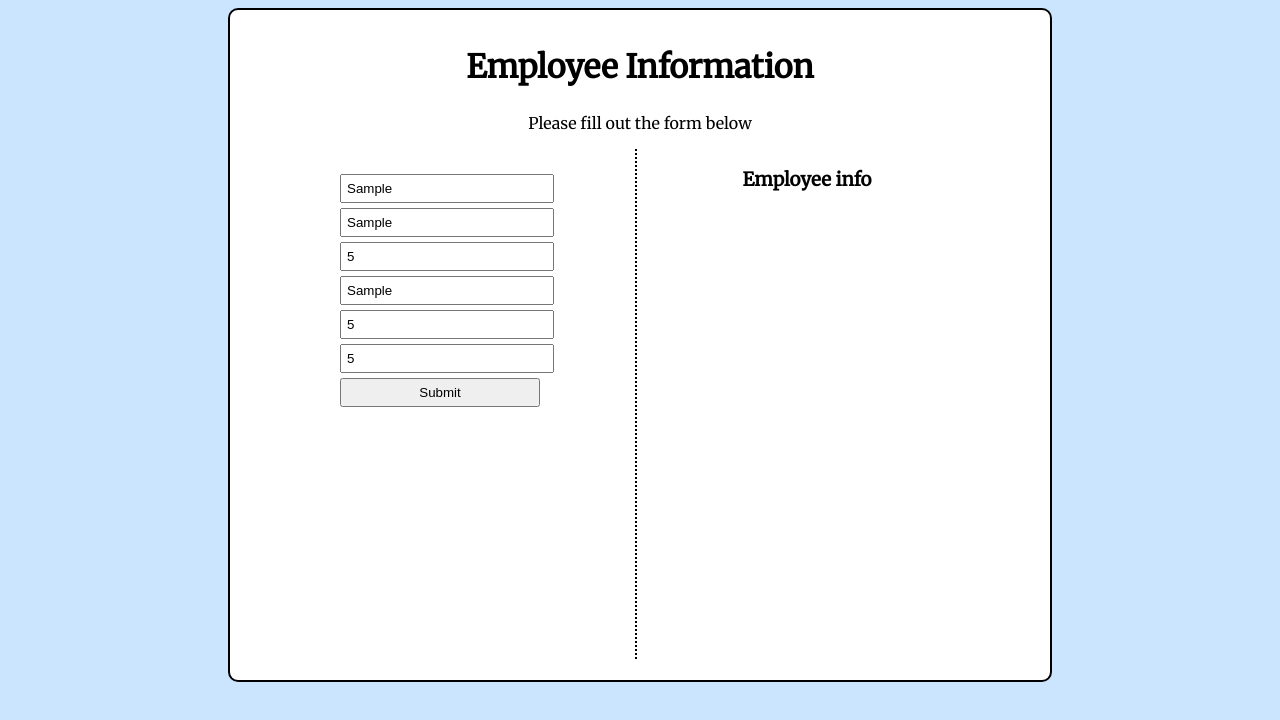
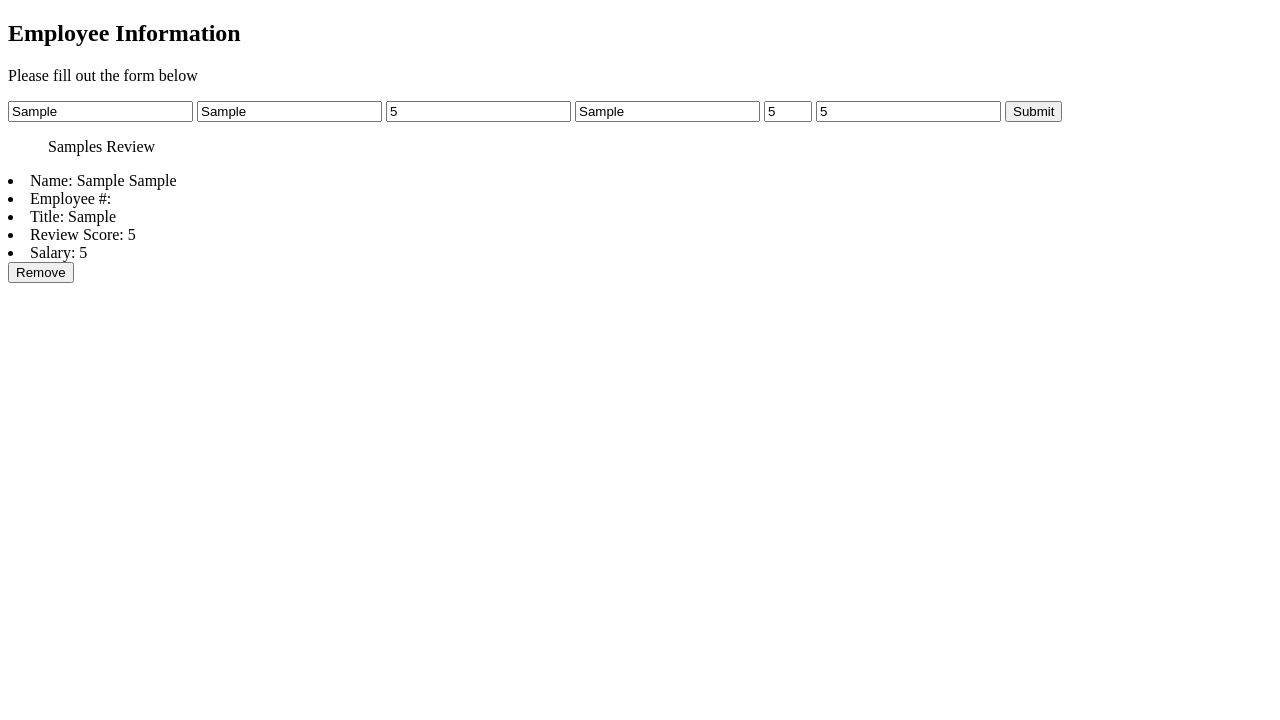
Before and after one commit to cwklausing/weekend_challenge_01, a plain HTML site: page index.html in a window 1280 px wide. Both pictures are taken after typing "Sample", "Sample", "5", "Sample", "5", "5" into the empty fields and a click on the input "Submit". Drawn offline with nearby package versions, Linux system fonts and the light colour scheme.

Commit message:
Handlebars delivers form, no remove func

```diff
--- a/index.html
+++ b/index.html
@@ -2,8 +2,8 @@
 <html>
 <head>
 	<title>Weekend Challenge 1</title>
-	<link href="styles.css" rel="stylesheet"></link>
-	<link href='https://fonts.googleapis.com/css?family=Merriweather' rel='stylesheet' type='text/css'>
+<!-- 	<link href="styles.css" rel="stylesheet"></link>
+ -->	<link href='https://fonts.googleapis.com/css?family=Merriweather' rel='stylesheet' type='text/css'>
 </head>
 <body>
 <div class = "center">
@@ -12,12 +12,12 @@
 
 	<!-- Employee form. All fields required -->
 	<form>
-		<input type = "text" placeholder = "First" name = "firstName" required></input>
-		<input type = "text" placeholder = "Last" name = "lastName" required></input>
+		<input type = "text" placeholder = "First" id = "firstName" required></input>
+		<input type = "text" placeholder = "Last" id = "lastName" required></input>
 		<input type = "number" placeholder = "Employee #" name = "empNumber" required></input>
-		<input type = "text" placeholder = "Title" name = "empTitle" required></input>
-		<input type = "number" min = "0" max = "5" size = "12em" placeholder = "Review Score"name = "reviewScore" reqired></input>
-		<input type = "number" placeholder = "Salary" name = "salary" required></input>
+		<input type = "text" placeholder = "Title" id = "empTitle" required></input>
+		<input type = "number" min = "0" max = "5" size = "12em" placeholder = "Review Score" id = "reviewScore" reqired></input>
+		<input type = "number" placeholder = "Salary" id = "salary" required></input>
 		<input type = "submit" value ="Submit"></input>
 	</form>
 
@@ -28,8 +28,8 @@
 		{{#each employees}}
 		<ul>{{firstName}}s Review</ul>
 		<li>Name: {{firstName}} {{lastName}}</li>
-		<li>Employee Number: {{empNumber}}</li>
-		<li>{{empTitle}}</li>
+		<li>Employee #: {{empNumber}}</li>
+		<li>Title: {{empTitle}}</li>
 		<li>Review Score: {{reviewScore}}</li>
 		<li>Salary: {{salary}}</li>
 		<button>Remove</button>
--- a/script.js
+++ b/script.js
@@ -11,28 +11,11 @@ function Employee(firstName, lastName, empNumber, empTitle, reviewScore, salary)
 //list for storing employees
 var list = [];
 
-//Antoinette's example had this--but do I need it?
-function renderProfile(employeeList) {
-	//passed data to template
-	var compiledHtml = template({employees: employeeList});
-	//Why slice?
-	this.getList = function() {
-		return list.slice(0);
-	};
-	this.addEmployee = function(employee) {
-		list.push(employee)
-	};
-};
-
+$(function() {
 
 	//Compiling template
 	var template = Handlebars.compile($('#employee-list').html());
-	//Pass submitted data to template
-	var compiledHtml = template({employees: list});
-	//Adding html to page
-	$(".employeeDisplay").append(compiledHtml);
 
-$(function() {
 	$('form').on('submit', function(event) {
 
 		event.preventDefault();
@@ -45,10 +28,8 @@ $(function() {
 		var salary = $('#salary').val();
 
 		//push submitted employee to the 'list'
-		list.addEmployee(new Employee(firstName, lastName, empNumber, empTitle, reviewScore, salary));
-
-		renderProfile(list.getList());
-
+		list.push(new Employee(firstName, lastName, empNumber, empTitle, reviewScore, salary));
+		console.log(list);
 		/*Color-coding functino for ratings*/
 		// for (var i = 0; i < list.length; i++) {
 		// 	var elem2 = list[i].name;
@@ -82,5 +63,10 @@ $(function() {
 		$(this).closest('ul').remove();
 		});
 
+	//Pass submitted data to template
+	var compiledHtml = template({employees: list});
+	//Adding html to page
+	$(".employeeDisplay").html(compiledHtml);
+
 	});
 });
```
